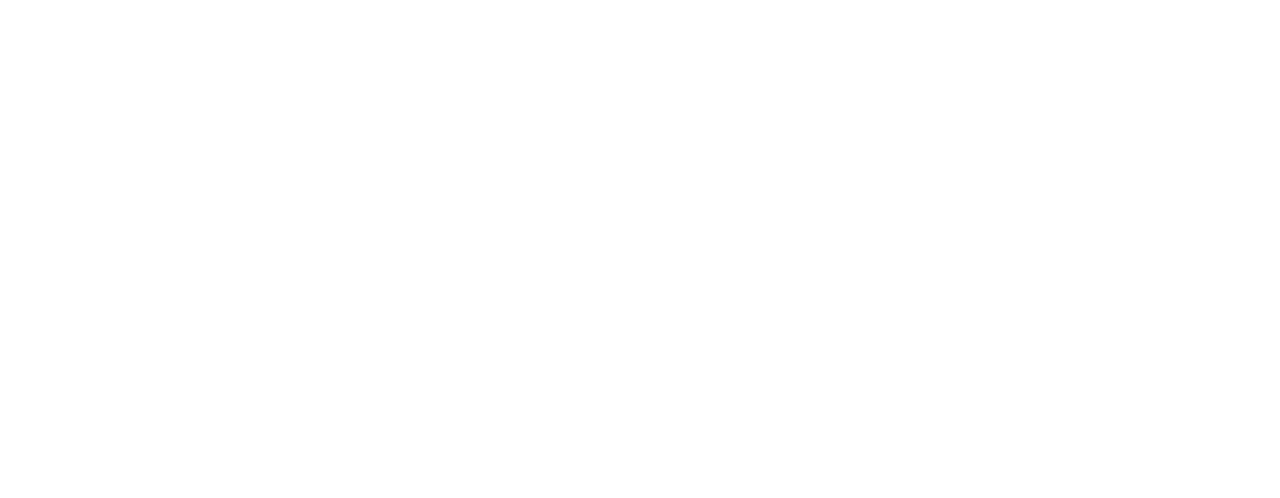
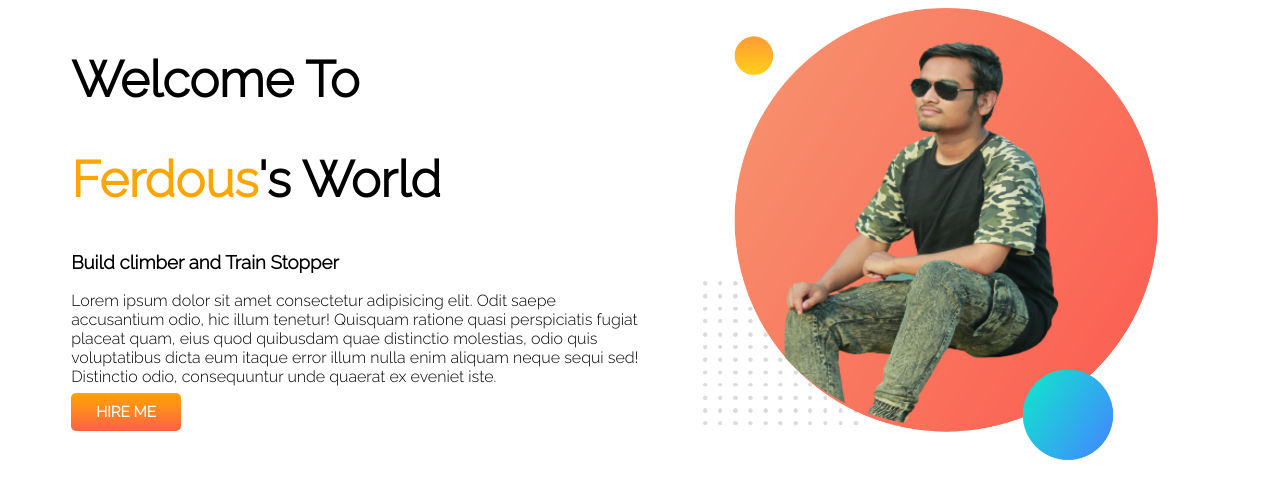
Before and after one commit to FerdousFardin/developer-portfolio, a plain HTML site: page index.html in a window 1280 px wide. Drawn offline with Linux system fonts and the light colour scheme.

Commit message:
first section added

```diff
--- a/index.html
+++ b/index.html
@@ -6,8 +6,20 @@
     <meta name="viewport" content="width=device-width, initial-scale=1.0">
     <title>My First Developer Portfolio</title>
     <link rel="stylesheet" href="style.css">
+    <link rel="preconnect" href="https://fonts.googleapis.com">
+    <link rel="preconnect" href="https://fonts.gstatic.com" crossorigin>
+    <link href="https://fonts.googleapis.com/css2?family=Poppins&family=Raleway:wght@300&display=swap" rel="stylesheet">
 </head>
 <body>
-
+ <section>
+    <div class="container about-me half-width"> <h1>
+        Welcome To
+       </h1>
+       <h1><span class="name-color" title="Ferdous-Fardin">Ferdous</span>'s World</h1>
+       <h3>Build climber and Train Stopper</h3>
+       <p>Lorem ipsum dolor sit amet consectetur adipisicing elit. Odit saepe accusantium odio, hic illum tenetur! Quisquam ratione quasi perspiciatis fugiat placeat quam, eius quod quibusdam quae distinctio molestias, odio quis voluptatibus dicta eum itaque error illum nulla enim aliquam neque sequi sed! Distinctio odio, consequuntur unde quaerat ex eveniet iste.</p>
+    <a href="#" target="_blank">HIRE ME</a></div>
+       <div class="image half-width"><img src="./images/my-bg-pp.png" alt="Ferdous's background"></div>
+ </section>
 </body>
 </html>
--- a/style.css
+++ b/style.css
@@ -0,0 +1,33 @@
+body {
+    font-family: 'Poppins', sans-serif;
+    font-family: 'Raleway', sans-serif;
+}
+h1{
+    font-size: 50px;
+}
+.name-color{
+    color: orange;
+
+}
+section{
+    display: flex;
+    /* justify-content: space-between; */
+}
+.half-width{
+    width: 50%;
+    padding-left: 5%;
+
+}
+.half-width img{
+    width: 80%;
+}
+.half-width a{
+    background:linear-gradient(orange,tomato);
+    color: white;
+    text-decoration: none;
+    font-size: 15px;
+    font-weight: 700;
+    padding: 10px 25px;
+    border-radius: 5px;
+
+}
```
Also changed, not shown: images/IMG_3926-removebg-preview.png (added), images/dream-bg.png (added), images/exp-bg.png (added), images/jhankar.png (added), images/jhankar2.png (added), images/my-bg-pp.png (added), images/my-bg.png (added), images/my-bg2.png (added), images/top-banner.png (added), 8 other files.
